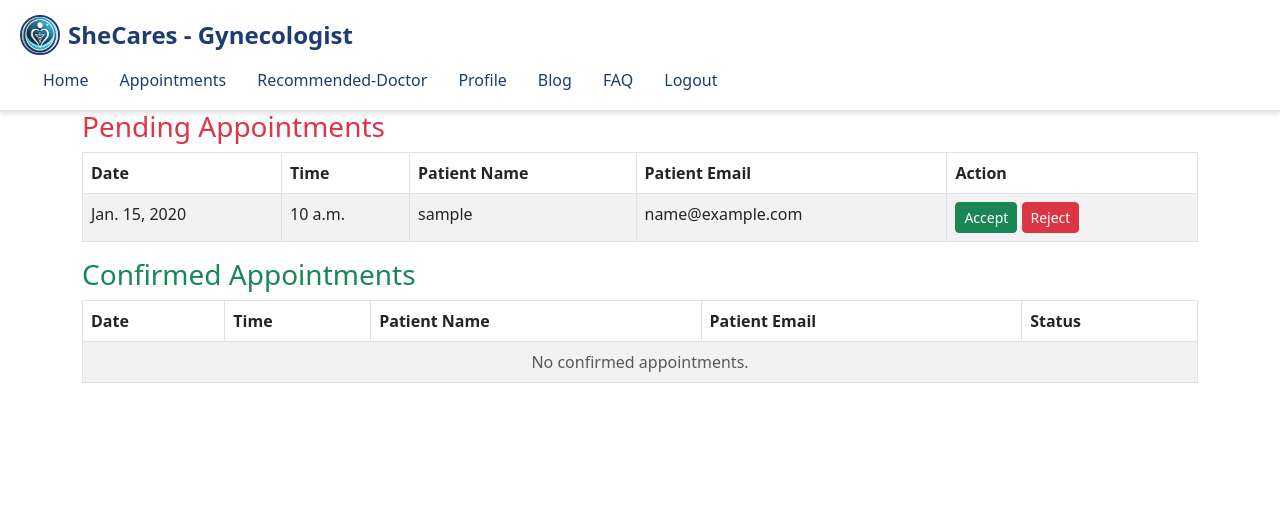
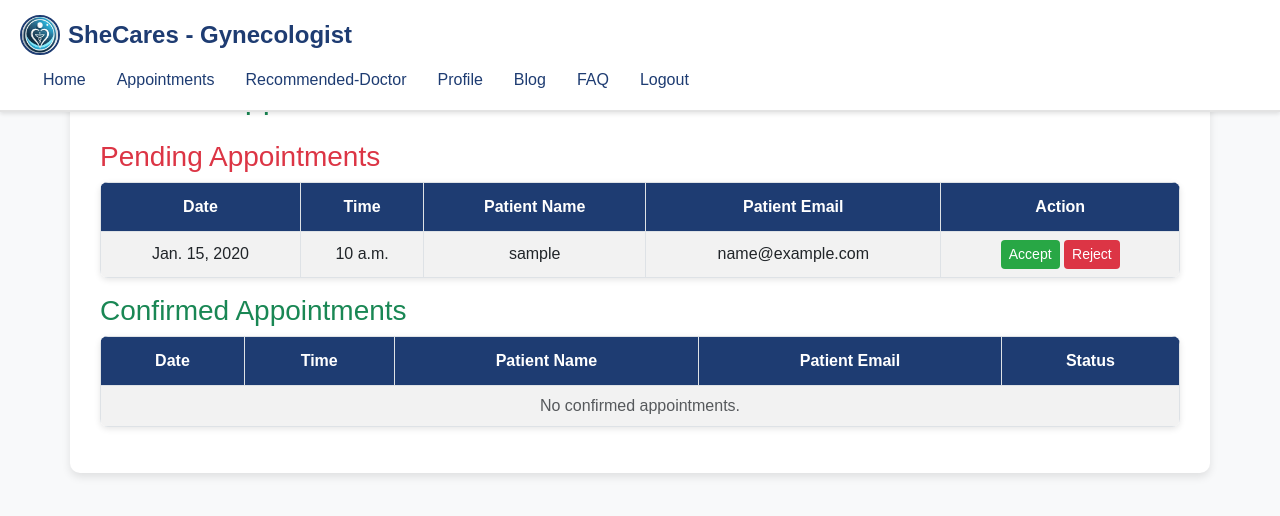
Before and after one commit to aeshaladani/SheCares, a Django app: page /gync/appointments/ in a window 1280 px wide. Shown: the top 516 px of the page. Run offline with Django 4.2, Linux system fonts and the light colour scheme; a user stored in the database is signed in; tables that the repository leaves empty hold one stand-in row (values such as "Sample post").

Commit message:
Urls fixed

```diff
--- a/accounts/models.py
+++ b/accounts/models.py
@@ -25,7 +25,7 @@ class PatientProfile(models.Model):
         db_table = "patient_table"
 
     def __str__(self):
-        return f"{self.user.username} - {self.age}"
+        return f"{self.user.username}"
 
 # Doctor Profile Model
 class DoctorProfile(models.Model):
--- a/accounts/urls.py
+++ b/accounts/urls.py
@@ -1,53 +1,43 @@
-from django.urls import path, include
+from django.urls import path ,include
+from . import views
+from .views import signup_view, select_role_view, recommend_doctor_view
 from django.contrib.auth.views import LogoutView
 from django.urls import reverse_lazy
-from . import views
-from .views import (
-    signup_view, select_role_view, recommend_doctor_view, login_view,
-    faq_page, add_question, add_answer, upvote_question, upvote_answer,
-    profile_view, upload_profile_picture, remove_profile_picture, your_questions,
-    delete_question, delete_answer, submit_feedback, edit_profile
-)
 from patient.views import patient_dashboard
 from gync.views import doctor_dashboard
+from .views import faq_page, add_question, add_answer, login_view, upvote_question, upvote_answer ,profile_view, upload_profile_picture, remove_profile_picture, your_questions,delete_question, delete_answer
+from .views import gynecologist_profile_view, submit_feedback
+from .views import edit_profile
 
 app_name = 'accounts'  # Define the app namespace
 
 urlpatterns = [
-    # Profile-related URLs
-    path('profile/', profile_view, name='profile_view'),
+    path('profile/', views.profile_view, name='profile_view'),
     path('edit-profile/', edit_profile, name='edit_profile'),
+    path('doctor/<int:doctor_id>/', views.doctor_profile, name='doctor_profile'),
+    path('doctor/<int:doctor_id>/feedback/', views.submit_feedback, name='submit_feedback'),
+
+    path('recommend-doctor/', views.recommend_doctor_view, name='recommend_doctor'),
+
     path('profile/upload_picture/', upload_profile_picture, name='upload_profile_picture'),
     path('profile/remove_picture/', remove_profile_picture, name='remove_profile_picture'),
-
-    # Doctor-related URLs
-    path('doctor/<int:doctor_id>/', views.doctor_profile, name='doctor_profile'),
-    path('doctor/<int:doctor_id>/feedback/', submit_feedback, name='submit_feedback'),
-    path('recommend-doctor/', recommend_doctor_view, name='recommend_doctor'),
-
-    # Dashboard URLs
     path('doctor-dashboard/', doctor_dashboard, name='doctor_dashboard'),
     path('patient-dashboard/', patient_dashboard, name='patient_dashboard'),
+    path('profile/', views.profile_view, name='profile'),
+    path('login/', login_view, name='login'),
+    path('select-role/', select_role_view, name='select_role'),
 
-    # Authentication URLs
-    path('login/', login_view, name='login'),
     path('signup/<str:role>/', signup_view, name='signup'),
     path('logout/', LogoutView.as_view(next_page=reverse_lazy('accounts:login')), name='logout'),
-    path('select-role/', select_role_view, name='select_role'),
-
-    # FAQ-related URLs
     path('faq/', faq_page, name='faq_page'),
     path('faq/add_question/', add_question, name='add_question'),
     path('faq/add_answer/<int:question_id>/', add_answer, name='add_answer'),
     path("faq/toggle_like_question/", upvote_question, name="upvote_question"),
     path("faq/toggle_like_answer/", upvote_answer, name="upvote_answer"),
-
-    # User's Questions Management
     path("your_questions/", your_questions, name="your_questions"),
     path('delete_question/<int:qus_id>/', delete_question, name='delete_question'),
     path('delete_answer/<int:ans_id>/', delete_answer, name='delete_answer'),
 
-    # Including other apps' URLs
     path('patient/', include('patient.urls', namespace='patient')),
     path('gync/', include('gync.urls', namespace='gync')),
 ]
--- a/accounts/views.py
+++ b/accounts/views.py
@@ -128,7 +128,7 @@ def edit_profile(request):
                     connection.commit()
             # user.save()
             # messages.success(request, "Profile updated successfully!")
-            return redirect('accounts:profile')  # Redirect to the profile page
+            return redirect('accounts:profile_view')  # Redirect to the profile page
 
         else:
             messages.error(request, "Error updating profile. Please check your inputs.")
--- a/gync/templates/gync/doctor_appointments.html
+++ b/gync/templates/gync/doctor_appointments.html
@@ -7,23 +7,29 @@
     <title>Doctor Appointments</title>
     <link rel="stylesheet" href="https://cdn.jsdelivr.net/npm/bootstrap@5.3.0/dist/css/bootstrap.min.css">
     <style>
+        body {
+            font-family: 'Arial', sans-serif;
+            background-color: #f8f9fa; /* Light background */
+            color: #333;
+        }
+
         /* ----- Navbar Styling ----- */
         .navbar {
-    background-color: #fff; /* White background */
+            background-color: #fff;
             border-bottom: 2px solid #e3e3e3;
             box-shadow: 0 2px 4px rgba(0, 0, 0, 0.1);
             width: 100%;
-    position: fixed; /* Keeps navbar fixed at the top */
+            position: fixed;
             top: 0;
             left: 0;
-    z-index: 100; /* Ensures navbar stays on top */
+            z-index: 100;
             padding: 10px 20px;
         }
 
         .navbar-brand {
             font-size: 1.5rem;
             font-weight: bold;
-    color: #1e3c72 !important;
+            color:#1e3c72 !important; /* Feminine pink tone */
             display: flex;
             align-items: center;
         }
@@ -45,18 +51,66 @@
         }
 
         .nav-link:hover {
-    color: #0d1a33 !important;
+            color: #1e3c72 !important;
         }
 
-/* ----- Content Area Styling (Above Watermark) ----- */
-.content {
-    position: relative;
-    z-index: 10; /* Ensures content stays above any background watermark */
-    padding: 80px 20px 40px; /* Adjusted top padding for fixed navbar */
+        /* ----- Content Styling ----- */
+        .container {
+            background-color: #fff;
+            padding: 30px;
+            border-radius: 10px;
+            box-shadow: 0 4px 8px rgba(0, 0, 0, 0.1);
+            margin-top: 80px; /* Adjusted for fixed navbar */
+        }
+
+        /* ----- Table Styling ----- */
+        .table {
+            background-color: #fff;
+            border-radius: 8px;
+            overflow: hidden;
+            box-shadow: 0 2px 6px rgba(0, 0, 0, 0.1);
+        }
+
+        .table th {
+            background-color: #1e3c72;
+            color: white;
+            text-align: center;
+            padding: 12px;
+        }
+
+        .table td {
+            text-align: center;
+            vertical-align: middle;
+        }
+
+        /* ----- Button Styling ----- */
+        .btn-success {
+            background-color: #28a745;
+            border: none;
+        }
+
+        .btn-success:hover {
+            background-color: #218838;
+        }
+
+        .btn-danger {
+            background-color: #dc3545;
+            border: none;
+        }
+
+        .btn-danger:hover {
+            background-color: #c82333;
+        }
+
+        /* ----- Status Badge Styling ----- */
+        .badge {
+            font-size: 1rem;
+            padding: 6px 12px;
+            border-radius: 5px;
         }
 
         /* ----- Responsive Design ----- */
-@media (max-width: 576px) {
+        @media (max-width: 768px) {
             .navbar {
                 padding: 10px;
             }
@@ -70,8 +124,9 @@
                 width: 35px;
             }
 
-    .content {
-        padding: 90px 15px 30px; /* Adjusted padding for mobile screens */
+            .container {
+                padding: 20px;
+                margin-top: 500px;
             }
         }
 
--- a/patient/templates/patient/patient_dashboard.html
+++ b/patient/templates/patient/patient_dashboard.html
@@ -143,7 +143,7 @@
            <li class="nav-item"><a class="nav-link" href="{% url 'patient:patient_dashboard' %}">Home</a></li>
            <li class="nav-item"><a class="nav-link" href="{% url 'patient:patient_appointments' %}">Appointments</a></li>
            <li class="nav-item"><a class="nav-link" href="{% url 'patient:book_appointment' %}">Book Appointment</a></li>
-           <li class="nav-item"><a class="nav-link" href="{% url 'accounts:profile' %}">Profile</a></li>
+           <li class="nav-item"><a class="nav-link" href="{% url 'accounts:profile_view' %}">Profile</a></li>
            <li class="nav-item"><a class="nav-link" href="{% url 'accounts:recommend_doctor' %}">Doctor</a></li>
            <li class="nav-item"><a class="nav-link" href="{% url 'gync:blog_list' %}">Blog</a></li>
            <li class="nav-item"><a class="nav-link" href="{% url 'accounts:faq_page' %}">FAQ</a></li>
```
Lines whose indentation alone changed are shown as unchanged.
